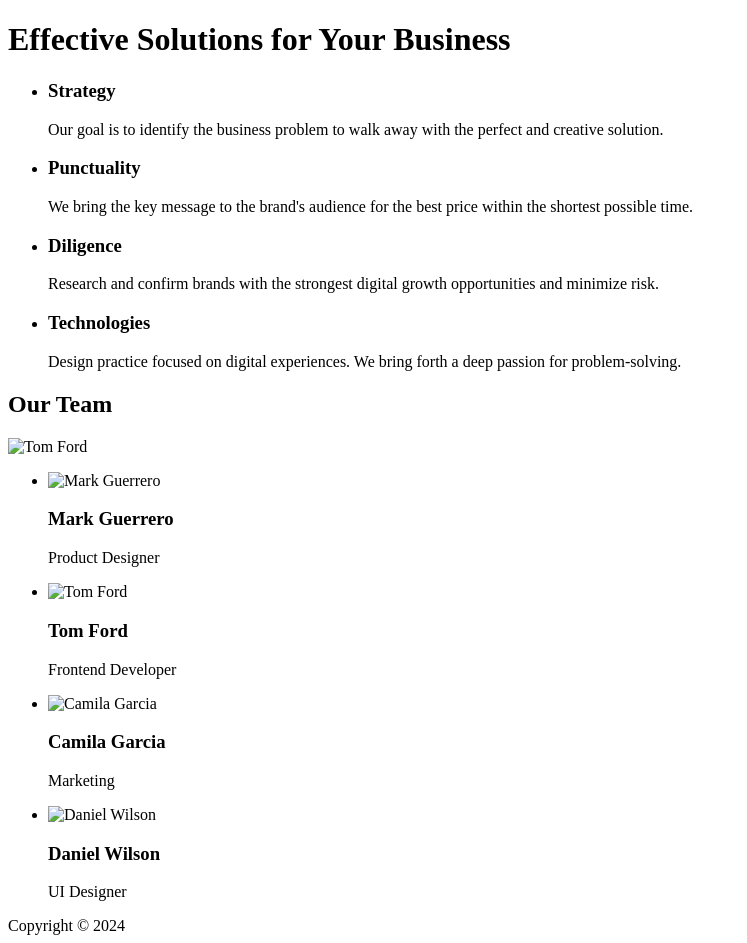
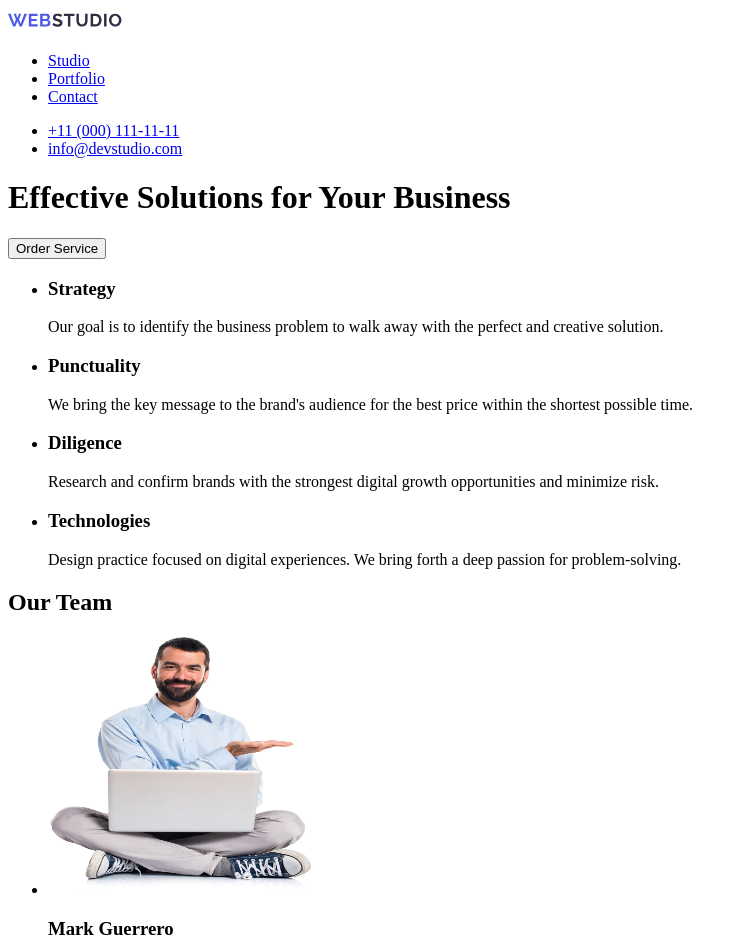
Before and after one commit to primascriptura/hw-01, a plain HTML site: page index.html in a window 1280 px wide. Shown: the top 943 px of the page, without its empty margins (0-747 px from the left). Drawn offline with Linux system fonts and the light colour scheme.

Commit message:
final v.01

```diff
--- a/index.html
+++ b/index.html
@@ -7,11 +7,27 @@
 </head>
 <body>
     <header>
+        <img src="images/Logo.svg" alt="Logo" width="115" height="24" />
+        <nav>
+            <ul>
+                <li><a href="#">Studio</a></li>
+                <li><a href="#">Portfolio</a></li>
+                <li><a href="#">Contact</a></li>
+            </ul>
+            <contact>
+                <ul>
+                <li><a href="tel:+110001111111">+11 (000) 111-11-11</a></li>
+                <li><a href="mailto:info@devstudio.com">info@devstudio.com</a></li>
+                </ul>
+            </contact>
+
+        </nav>
 
     </header>
     <main>
         <hero>
             <h1>Effective Solutions for Your Business</h1>
+            <button type="button">Order Service</button>
         </hero>
         <section>
             <ul>
@@ -35,25 +51,24 @@
         </section>
         <section>
             <h2>Our Team</h2>
-            <img src="./images/tom-ford.jpg" alt="Tom Ford" width="264" />
                 <ul>
                     <li>
-                        <img src="images/mark-guerrero.jpg" alt="Mark Guerrero" width="264"/>
+                        <img src="images/mark-guerrero.webp" alt="Mark Guerrero" width="264" height="260"/>
                         <h3>Mark Guerrero</h3>
                         <p>Product Designer</p>
                     </li>
                     <li>
-                        <img src="../hw-01/images/tom-ford.jpg" alt="Tom Ford" width="264" />
+                        <img src="images/tom-ford.webp" alt="Tom Ford" width="264" />
                         <h3>Tom Ford</h3>
                         <p>Frontend Developer</p>
                     </li>
                     <li>
-                        <img src="../hw-01/images/camila-garcia.jpg" alt="Camila Garcia" width="264" />
+                        <img src="images/camila-garcia.webp" alt="Camila Garcia" width="264" height="260" />
                         <h3>Camila Garcia</h3>
                         <p>Marketing</p>
                     </li>
                     <li>
-                        <img src="../hw-01/images/daniel-wilson.jpg" alt="Daniel Wilson" width="264" />
+                        <img src="images/daniel-wilson.webp" alt="Daniel Wilson" width="264" height="260"/>
                         <h3>Daniel Wilson</h3>
                         <p>UI Designer</p>
                     </li>
@@ -61,7 +76,8 @@
         </section>
     </main>
     <footer>
-        <p>Copyright &copy; 2024</p>
+        <img src="images/Logo.svg" alt="Logo" width="115" height="24" />
+        <p>Increase the flow of customers and sales for your business with digital marketing & growth solutions.</p>
     </footer>
 </body>
 </html>
```
